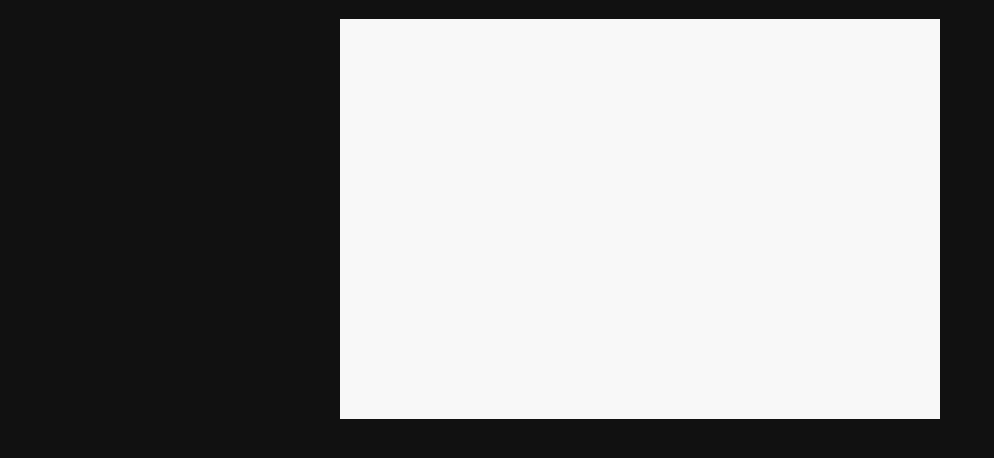
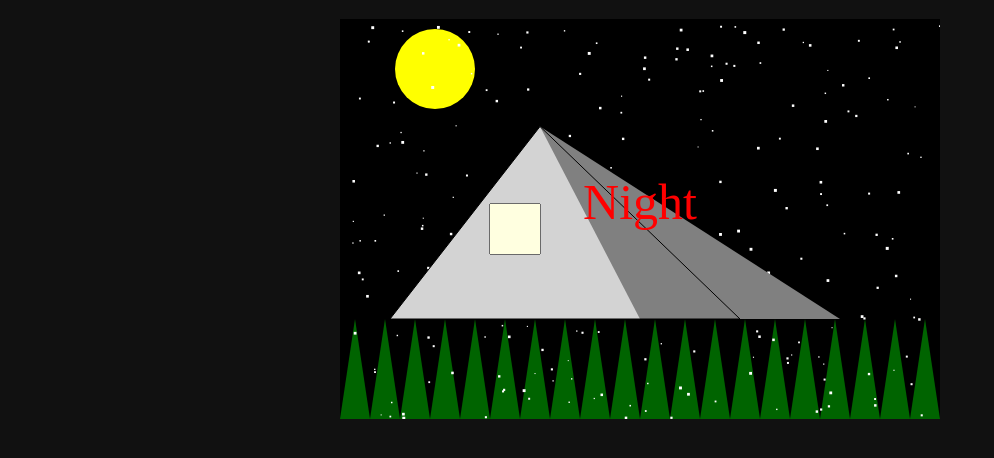
Before and after one commit to jiaojiaon/jiaojiaon.github.io, a plain HTML site: page CartoonProject/cartoon.html in a window 1280 px wide. Shown: the part 102-560 px from the top of the page, without its empty margins (0-994 px from the left). Drawn offline with Linux system fonts and the light colour scheme.

Commit message:
update cartoon

```diff
--- a/CartoonProject/cartoon.html
+++ b/CartoonProject/cartoon.html
@@ -28,7 +28,7 @@
   <div id="cartoonContainer">
     <canvas id="cartoonCanvas" width="600" height="400"></canvas>
   </div>
-  <script src="index.js"></script>
+  <script src="cartoon.js"></script>
 </body>
 
 </html>
--- a/CartoonProject/cartoon.js
+++ b/CartoonProject/cartoon.js
@@ -1,4 +1,4 @@
-function draw() {
+document.addEventListener('DOMContentLoaded', function draw() {
   var canvas = document.getElementById("cartoonCanvas");
   var ctx = canvas.getContext("2d");
 
@@ -76,6 +76,4 @@ function draw() {
   ctx.textAlign = "center";
   ctx.fillText("Night", canvas.width / 2, canvas.height / 2);
 
-}
-
-document.addEventListener('DOMContentLoaded', draw);
+});
```
